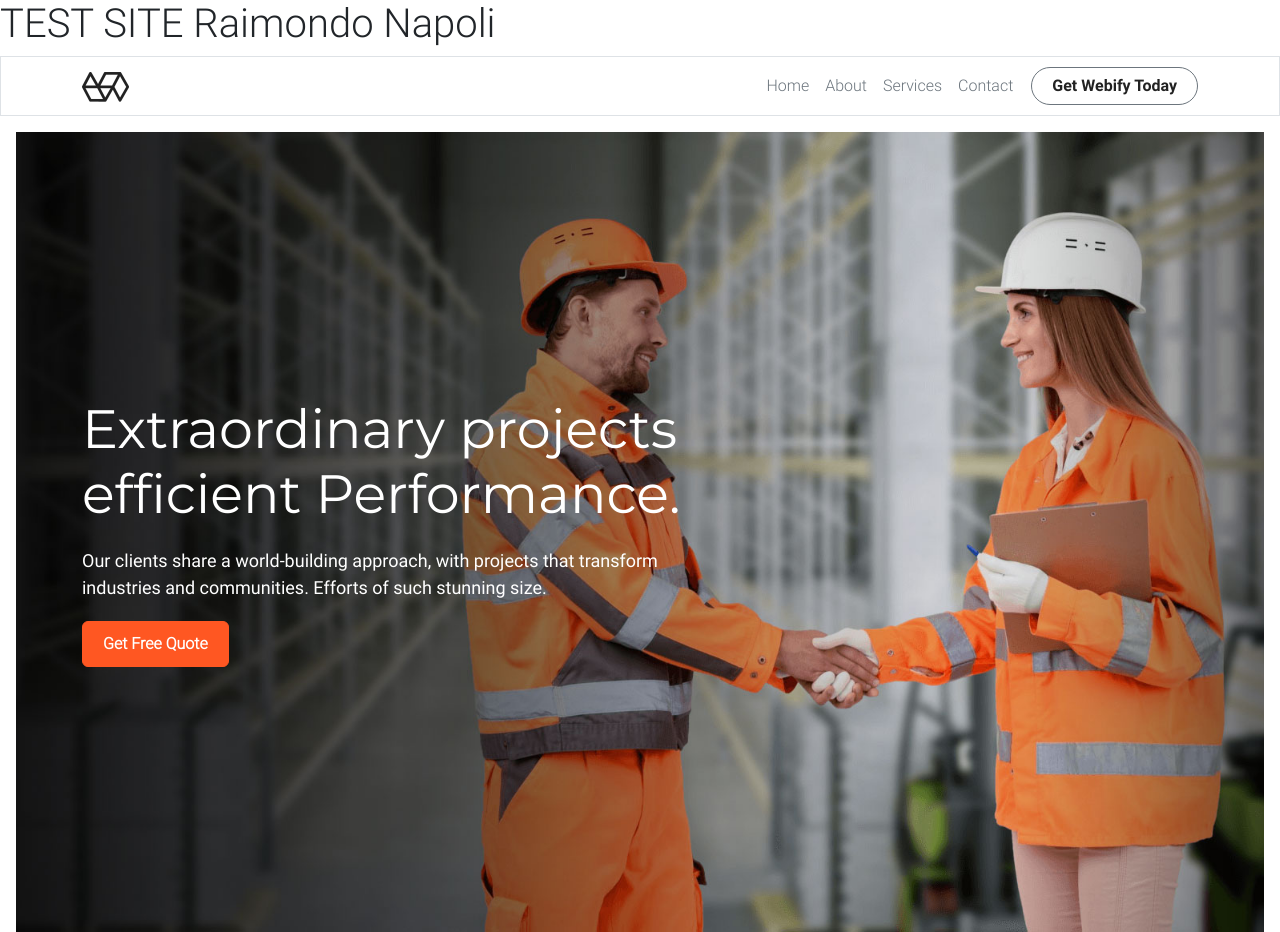
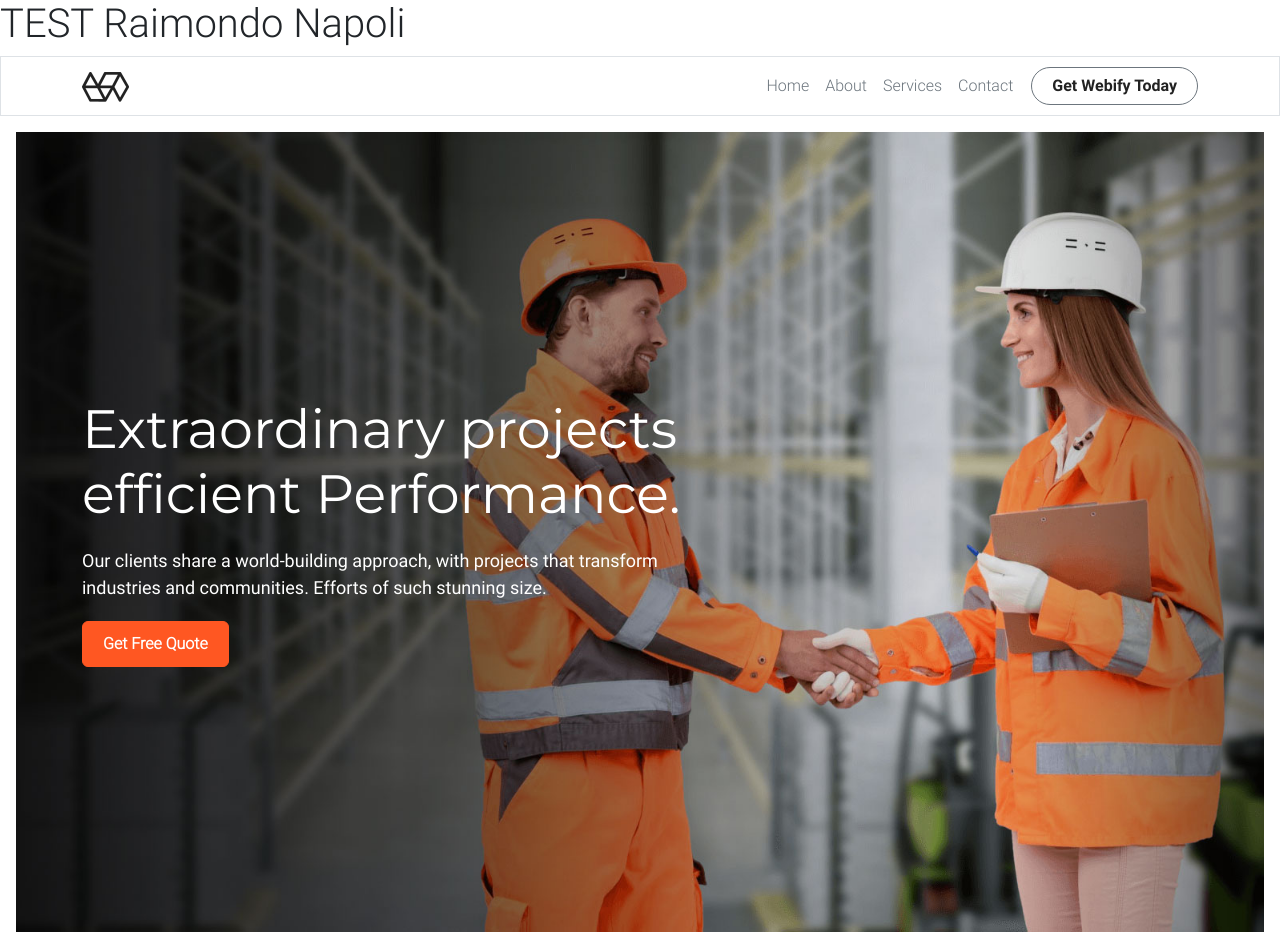
Before and after one commit to Rainapster/htmlScssSite, a plain HTML site: page index.html in a window 1280 px wide. Shown: the top 932 px of the page. Drawn offline with nearby package versions, Linux system fonts and the light colour scheme.

Commit message:
modify h1

```diff
--- a/index.html
+++ b/index.html
@@ -15,7 +15,7 @@
 <body>
 
   <div>
-    <h1>TEST SITE Raimondo Napoli</h1>
+    <h1>TEST Raimondo Napoli</h1>
   </div>
   <div class="bg-white">
     <nav class="navbar navbar-expand-lg navbar-light navbar-custom border-bottom border">
```
